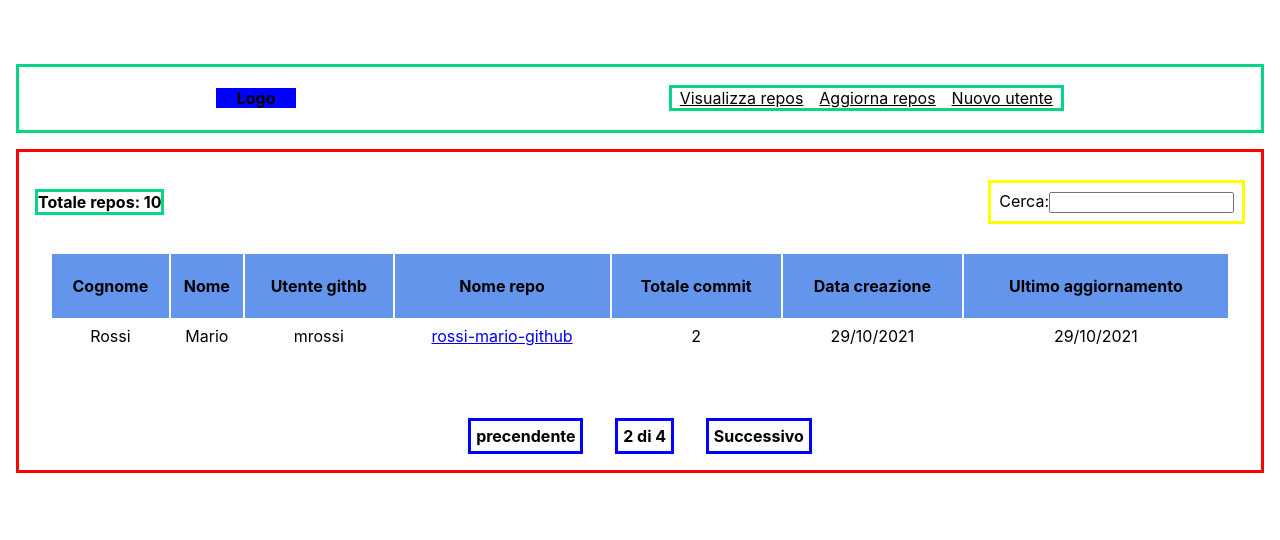
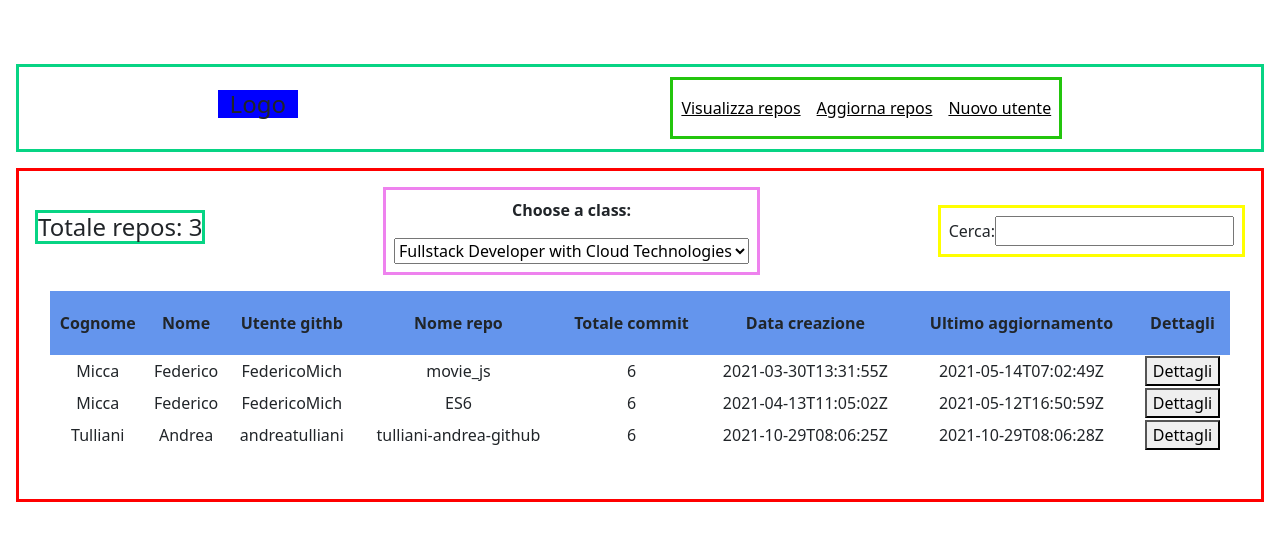
Before and after one commit to FedericoMich/React-app, a React (Create React App) app: page / in a window 1280 px wide. Shown: the top 540 px of the page. Built offline with nearby package versions, Linux system fonts and the light colour scheme.

Commit message:
V 0.0.3.2 add functionaliy and fix css

```diff
--- a/package.json
+++ b/package.json
@@ -7,7 +7,11 @@
     "@testing-library/jest-dom": "^5.14.1",
     "@testing-library/react": "^11.2.7",
     "@testing-library/user-event": "^12.8.3",
+    "bootstrap": "^5.1.3",
+    "jquery": "^3.6.0",
+    "popper.js": "^1.16.1",
     "react": "^17.0.2",
+    "react-bootstrap": "^2.0.2",
     "react-dom": "^17.0.2",
     "react-scripts": "4.0.3",
     "web-vitals": "^1.1.2"
--- a/src/App.js
+++ b/src/App.js
@@ -1,15 +1,13 @@
 import './App.css';
 import { Head } from './components/head/Head';
 import { IndexContent } from './components/content/indexContent';
-import { ListRepos } from './api/repos';
-
 
 function App() {
+
   return (
     <div className="App">
       <Head/>
       <IndexContent/>
-      <ListRepos/>
     </div>
   );
 }
--- a/src/api/mock/apiGit.json
+++ b/src/api/mock/apiGit.json
@@ -6,26 +6,6 @@
             "name":"movie_js",
             "full_name":"FedericoMich/movie_js",
             "private":true,
-            "owner":{
-               "login":"FedericoMich",
-               "id":75525835,
-               "node_id":"MDQ6VXNlcjc1NTI1ODM1",
-               "avatar_url":"https://avatars.githubusercontent.com/u/75525835?v=4",
-               "gravatar_id":"",
-               "url":"https://api.github.com/users/FedericoMich",
-               "html_url":"https://github.com/FedericoMich",
-               "followers_url":"https://api.github.com/users/FedericoMich/followers",
-               "following_url":"https://api.github.com/users/FedericoMich/following{/other_user}",
-               "gists_url":"https://api.github.com/users/FedericoMich/gists{/gist_id}",
-               "starred_url":"https://api.github.com/users/FedericoMich/starred{/owner}{/repo}",
-               "subscriptions_url":"https://api.github.com/users/FedericoMich/subscriptions",
-               "organizations_url":"https://api.github.com/users/FedericoMich/orgs",
-               "repos_url":"https://api.github.com/users/FedericoMich/repos",
-               "events_url":"https://api.github.com/users/FedericoMich/events{/privacy}",
-               "received_events_url":"https://api.github.com/users/FedericoMich/received_events",
-               "type":"User",
-               "site_admin":false
-            },
             "html_url":"https://github.com/FedericoMich/movie_js",
             "description":null,
             "fork":false,
@@ -90,22 +70,7 @@
             "open_issues_count":0,
             "license":null,
             "allow_forking":true,
-            "is_template":false,
-            "topics":[
-
-            ],
-            "visibility":"private",
-            "forks":0,
-            "open_issues":0,
-            "watchers":0,
-            "default_branch":"master",
-            "permissions":{
-               "admin":true,
-               "maintain":true,
-               "push":true,
-               "triage":true,
-               "pull":true
-            }
+            "is_template":false
          },
          {
             "id":357522186,
@@ -113,26 +78,6 @@
             "name":"ES6",
             "full_name":"FedericoMich/ES6",
             "private":true,
-            "owner":{
-               "login":"FedericoMich",
-               "id":75525835,
-               "node_id":"MDQ6VXNlcjc1NTI1ODM1",
-               "avatar_url":"https://avatars.githubusercontent.com/u/75525835?v=4",
-               "gravatar_id":"",
-               "url":"https://api.github.com/users/FedericoMich",
-               "html_url":"https://github.com/FedericoMich",
-               "followers_url":"https://api.github.com/users/FedericoMich/followers",
-               "following_url":"https://api.github.com/users/FedericoMich/following{/other_user}",
-               "gists_url":"https://api.github.com/users/FedericoMich/gists{/gist_id}",
-               "starred_url":"https://api.github.com/users/FedericoMich/starred{/owner}{/repo}",
-               "subscriptions_url":"https://api.github.com/users/FedericoMich/subscriptions",
-               "organizations_url":"https://api.github.com/users/FedericoMich/orgs",
-               "repos_url":"https://api.github.com/users/FedericoMich/repos",
-               "events_url":"https://api.github.com/users/FedericoMich/events{/privacy}",
-               "received_events_url":"https://api.github.com/users/FedericoMich/received_events",
-               "type":"User",
-               "site_admin":false
-            },
             "html_url":"https://github.com/FedericoMich/ES6",
             "description":null,
             "fork":false,
@@ -197,22 +142,7 @@
             "open_issues_count":0,
             "license":null,
             "allow_forking":true,
-            "is_template":false,
-            "topics":[
-
-            ],
-            "visibility":"private",
-            "forks":0,
-            "open_issues":0,
-            "watchers":0,
-            "default_branch":"master",
-            "permissions":{
-               "admin":true,
-               "maintain":true,
-               "push":true,
-               "triage":true,
-               "pull":true
-            }
+            "is_template":false
          },
          {
             "id":422492020,
@@ -220,26 +150,6 @@
             "name":"tulliani-andrea-github",
             "full_name":"andreatulliani/tulliani-andrea-github",
             "private":true,
-            "owner":{
-               "login":"andreatulliani",
-               "id":81622516,
-               "node_id":"MDQ6VXNlcjgxNjIyNTE2",
-               "avatar_url":"https://avatars.githubusercontent.com/u/81622516?v=4",
-               "gravatar_id":"",
-               "url":"https://api.github.com/users/andreatulliani",
-               "html_url":"https://github.com/andreatulliani",
-               "followers_url":"https://api.github.com/users/andreatulliani/followers",
-               "following_url":"https://api.github.com/users/andreatulliani/following{/other_user}",
-               "gists_url":"https://api.github.com/users/andreatulliani/gists{/gist_id}",
-               "starred_url":"https://api.github.com/users/andreatulliani/starred{/owner}{/repo}",
-               "subscriptions_url":"https://api.github.com/users/andreatulliani/subscriptions",
-               "organizations_url":"https://api.github.com/users/andreatulliani/orgs",
-               "repos_url":"https://api.github.com/users/andreatulliani/repos",
-               "events_url":"https://api.github.com/users/andreatulliani/events{/privacy}",
-               "received_events_url":"https://api.github.com/users/andreatulliani/received_events",
-               "type":"User",
-               "site_admin":false
-            },
             "html_url":"https://github.com/andreatulliani/tulliani-andrea-github",
             "description":"Prova1",
             "fork":false,
@@ -304,22 +214,7 @@
             "open_issues_count":0,
             "license":null,
             "allow_forking":true,
-            "is_template":false,
-            "topics":[
-
-            ],
-            "visibility":"private",
-            "forks":0,
-            "open_issues":0,
-            "watchers":0,
-            "default_branch":"main",
-            "permissions":{
-               "admin":false,
-               "maintain":false,
-               "push":true,
-               "triage":true,
-               "pull":true
-            }
+            "is_template":false
          }
     ]
 }
--- a/src/api/mock/apiLocalUsers.json
+++ b/src/api/mock/apiLocalUsers.json
@@ -1,22 +1,21 @@
 {
     "students": [
         {
-            "surname": "micca",
+            "surname": "Micca",
             "name": "Federico",
             "login": "FedericoMich",
-
             "repos": [
-                "micca-federico-github"
+                "https://api.github.com/repos/FedericoMich/movie_js",
+                "https://api.github.com/repos/FedericoMich/ES6"
                 ],
             "class": "Full-Stack-Developer 2020/2021"
-
         },
         {
             "surname": "Tulliani",
             "name": "Andrea",
             "login": "andreatulliani",
             "repos": [
-                "Tulliani-andrea-github"
+                "https://api.github.com/repos/andreatulliani/tulliani-andrea-github"
             ],
             "class": "Full-Stack-Developer 2020/2021"
         }
--- a/src/api/repos.js
+++ b/src/api/repos.js
@@ -1,29 +1,33 @@
-import apiGit from './mock/apiGit.json'
-import apiLocalUser from './mock/apiLocalUsers.json'
+import dataGit from "./mock/apiGit.json";
+import students from "./mock/apiLocalUsers.json"
 
-const arr1 = apiGit.dataGit;
-const arr2 = apiLocalUser.students;
+const merge = () => {
 
+    const studentRes = students.students;
+    const gitData = dataGit.dataGit;
+    const result = [];
 
-export const ListRepos = () => {
-    const arr3 = [];
-    let filteredArraylog;
-    for (let i = 0; i < arr1.length; i++) {
-        let element = { ...arr2[i], ...arr1[i] };
-        arr3.push(element)
-        let filteredArray = arr3.map(e => {
-             return "url" + e.url +
-             "created at" + e.created_at +
-             "update at" + e.updated_at +
-             "pushed at" + e.pushed_at});
+    studentRes.forEach(student => {
+        student.repos.forEach(repo => {
+            gitData.filter(dataGit => dataGit.url === repo).forEach(filtered => {
+                const res = {
+                    surname: student.surname,
+                    name: student.name,
+                    github_user: student.login,
+                    repo_name: filtered.name,
+                    creation_date: filtered.created_at,
+                    last_update: filtered.updated_at,
+                };
+                result.push(res);
+            })
+        })
+    })
+    return result;
+}
+const listRepos = () => {
+    const DataObj = []
+    merge().forEach(element => DataObj.push(element))
+    return DataObj;
+}
 
-        filteredArraylog = filteredArray;
-
-    }
-
-    console.log(filteredArraylog)
-    return (
-        <>
-        </>
-    )
-}
+export default listRepos;
--- /dev/null
+++ b/src/components/content/dropdown.js
@@ -0,0 +1,15 @@
+import React from 'react'
+
+export const DropdownFilter = () => {
+    return (
+        <div className="dropdownMenu">
+            <p for="class"><b>Choose a class:</b></p>
+            <select name="class">
+                <option value="">Fullstack Developer with Cloud Technologies </option>
+                <option value="">Cloud Administrator e Security Engineer</option>
+                <option value="">Big Data Engineer e Solutions Architect</option>
+                <option value="">Fullstack 4 Digital Marketing</option>
+            </select>
+        </div>
+    )
+}
--- a/src/components/content/indexContent.css
+++ b/src/components/content/indexContent.css
@@ -49,3 +49,12 @@ table {
     border-color: yellow;
     padding: 0.5rem;
 }
+
+.detailsShow{
+    float: left;
+}
+
+.dropdownMenu{
+    border: solid 3px violet;
+    padding: 0.5rem;
+}
--- a/src/components/content/indexContent.js
+++ b/src/components/content/indexContent.js
@@ -1,19 +1,24 @@
-import React from 'react'
-import { Buttom } from './buttom'
+import React, { useState } from 'react'
 import "./indexContent.css"
 import { Search } from './search'
-import { Table } from './table'
+import { TableStudents } from './table'
+import listRepos from "../../api/repos"
+import { DropdownFilter } from './dropdown'
+
+
 
 export const IndexContent = () => {
+
+    const [repos, setRepos] = useState(listRepos());
+
     return (
         <div className="mainContainer">
             <div className="totalContainer">
-                <h4 className="total">Totale repos: 10</h4>
+                <h4 className="total">Totale repos: {repos.length}</h4>
+                <DropdownFilter/>
                 <Search />
             </div>
-            <Table />
-            <Buttom />
-
+            <TableStudents listUser={repos} />
         </div>
     )
 }
--- a/src/components/content/table.js
+++ b/src/components/content/table.js
@@ -1,9 +1,10 @@
 import React from 'react'
 import { User } from './user'
 
-export const Table = () => {
+export const TableStudents = (props) => {
 
-
+    const dataTable = props.listUser
+    const user = dataTable.map((repo) => <User key={repo.code} value={repo}/>)
     return (
         <div className="content">
             <table>
@@ -16,8 +17,9 @@ export const Table = () => {
                         <th>Totale commit</th>
                         <th>Data creazione</th>
                         <th>Ultimo aggiornamento</th>
+                        <th>Dettagli</th>
                     </tr>
-                    <User />
+                  {user}
                 </tbody>
             </table>
         </div>
--- a/src/components/content/user.js
+++ b/src/components/content/user.js
@@ -1,16 +1,49 @@
-import React from 'react'
+import React, { useState } from 'react'
 
-export const User = () => {
+export const User = (props) => {
+
+    const [visible, setVisible] = useState(false)
+    const [color, setColor] = useState('');
+
+    function handleColor() {
+        if (color === "") {
+            { setColor('#ceebf1') }
+        }
+        else { setColor("") }
+    }
+    function handleDetails() {
+        if (visible === false) {
+            setVisible(true)
+        }
+        else { setVisible(false) }
+    }
+    function handleCloseDetails() {
+        { setVisible(false) }
+    }
 
     return (
-            <tr className="contentTable">
-                <td>Rossi</td>
-                <td>Mario</td>
-                <td>mrossi</td>
-                <td><a href="/">rossi-mario-github</a></td>
-                <td>2</td>
-                <td>29/10/2021</td>
-                <td>29/10/2021</td>
+        <>
+            <tr style={{ background: color }} className="contentTable" onClick={() => handleColor()}>
+                <td>{props.value.surname}</td>
+                <td>{props.value.name}</td>
+                <td>{props.value.github_user}</td>
+                <td>{props.value.repo_name}</td>
+                <td>6</td>
+                <td>{props.value.creation_date}</td>
+                <td>{props.value.last_update}</td>
+                <td><button onClick={() => handleDetails()}>Dettagli</button></td>
             </tr>
+
+            {visible && <tr className="contentTable">
+                <td>{props.value.surname}</td>
+                <td>{props.value.name}</td>
+                <td>{props.value.github_user}</td>
+                <td>{props.value.repo_name}</td>
+                <td>6</td>
+                <td>{props.value.creation_date}</td>
+                <td>{props.value.last_update}</td>
+                <button onClick={() => handleCloseDetails()}>close</button>
+            </tr>}
+        </>
     )
 }
--- a/src/components/head/head.css
+++ b/src/components/head/head.css
@@ -1,4 +1,4 @@
-.head{
+.head {
     display: flex;
     border: #07d484;
     border-style: solid;
@@ -7,18 +7,24 @@
     justify-content: center;
     align-items: center;
 }
-.logoContainer{
+
+.logoContainer {
     width: 5rem;
 }
+
 .logo {
     background-color: blue;
 }
-.navbar{
-    border: #07d484;
+
+.navbar {
+    border: #23c50d;
     border-style: solid;
     margin-left: 30%;
+    margin-top: 10px;
+    margin-bottom: 10px;
 }
-.item{
+
+.item {
     color: black;
     padding: 0.5rem;
 }
--- a/src/index.js
+++ b/src/index.js
@@ -3,6 +3,7 @@ import ReactDOM from 'react-dom';
 import './index.css';
 import App from './App';
 import reportWebVitals from './reportWebVitals';
+import 'bootstrap/dist/css/bootstrap.min.css';
 
 ReactDOM.render(
   <React.StrictMode>
```
Also changed, not shown: 1 other file (tests, documents, lock files or other folders).
